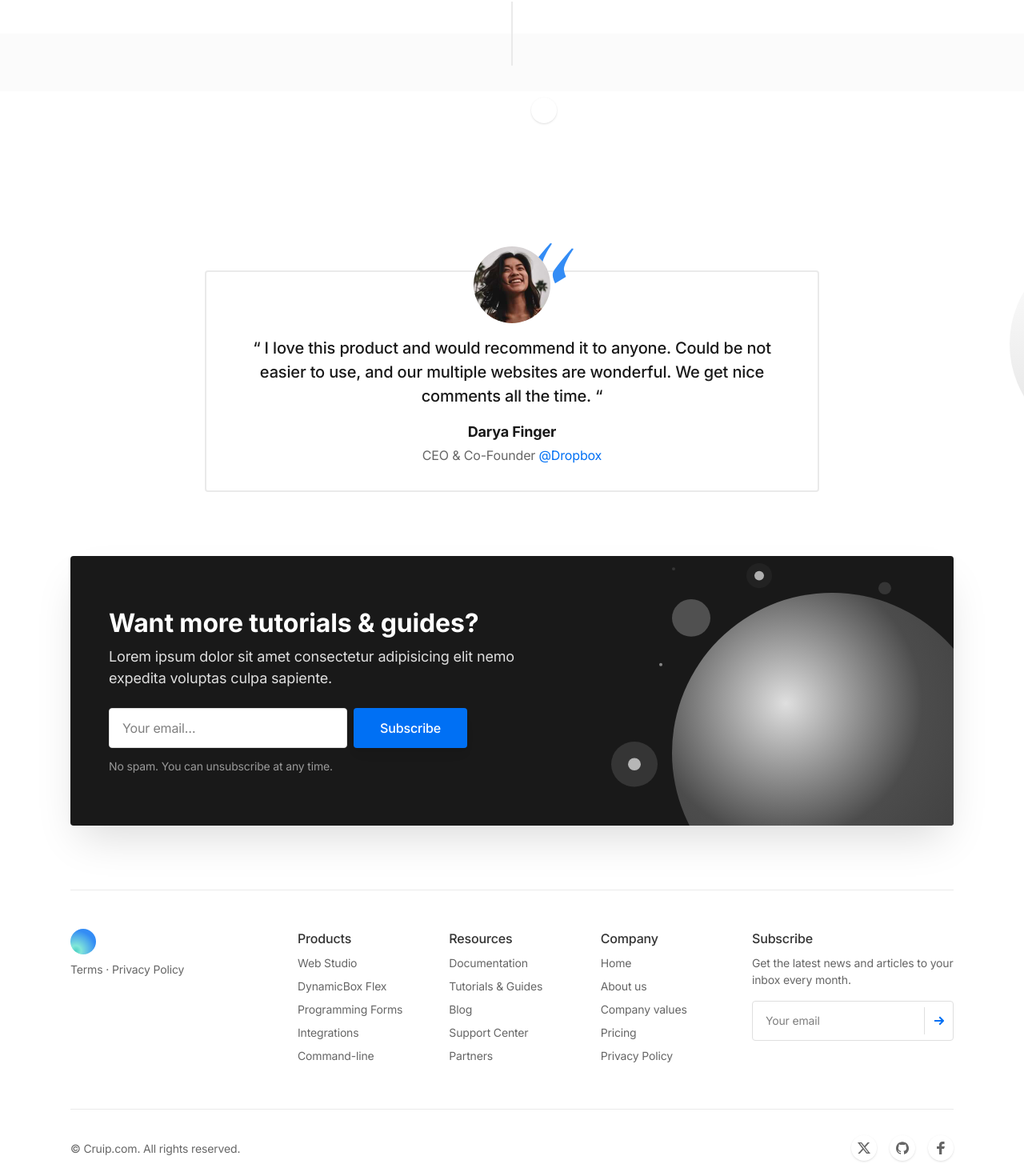
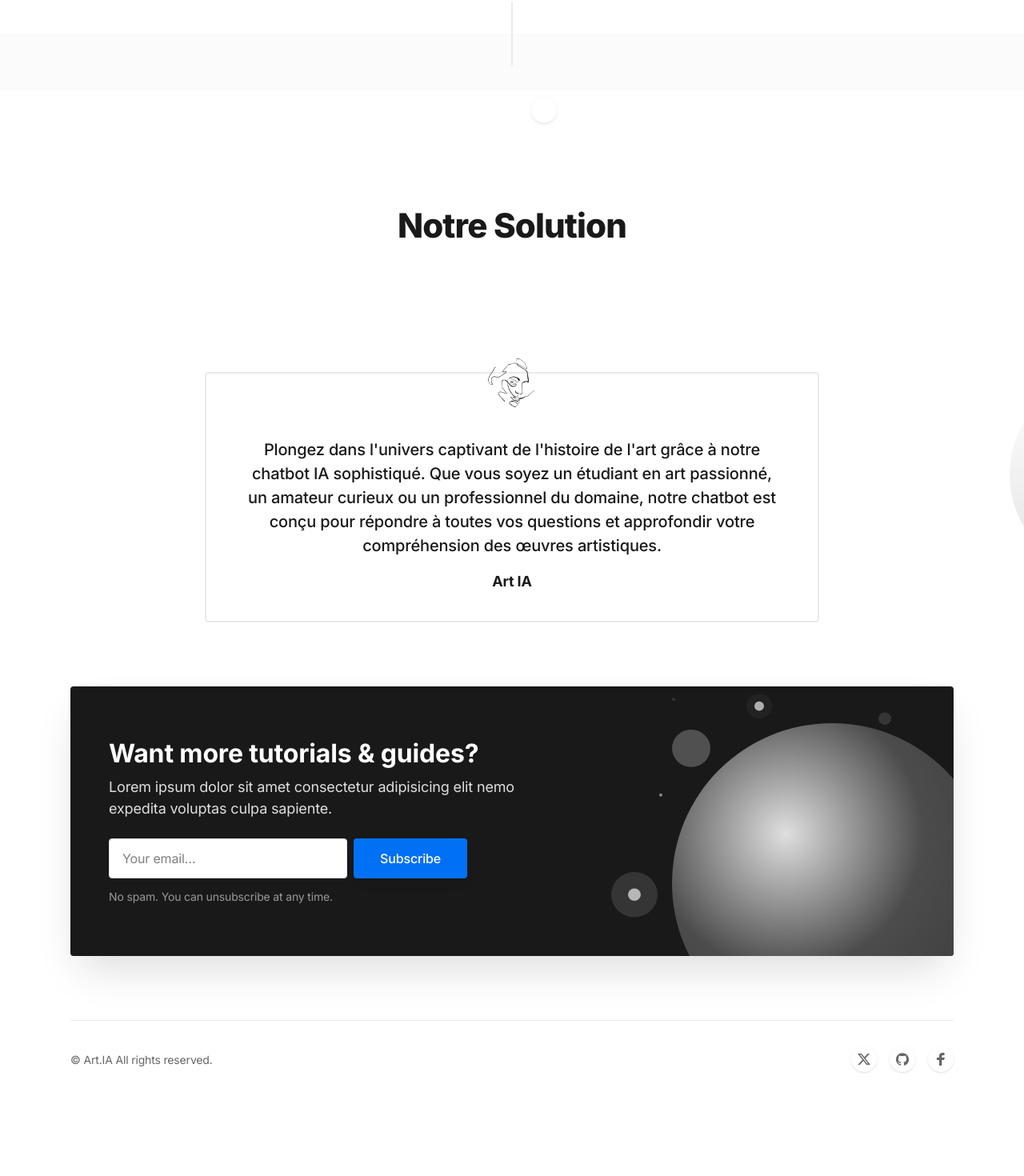
Before and after one commit to robinivan/IA_chat_bot_web, a Next.js app: page / in a window 1280 px wide. Shown: the part 1149-2619 px from the top of the page at 80% size. After the commit the page ends 2521 px from the top, so only its background shows below. Built offline with nearby package versions, Linux system fonts and the light colour scheme.

Commit message:
LandingPageFinal

```diff
--- a/components/testimonials.tsx
+++ b/components/testimonials.tsx
@@ -1,6 +1,6 @@
 import Image from "next/image";
 import TestimonialImage from "@/public/images/testimonial.jpg";
-
+import LogoImage from "@/public/images/logo.png";
 export default function Testimonials() {
   return (
     <section className="relative">
@@ -42,43 +42,40 @@ export default function Testimonials() {
       <div className="max-w-6xl mx-auto px-4 sm:px-6">
         <div className="py-12 md:py-20">
           {/* Section header */}
-
+          <div className="text-center pb-12 md:pb-16">
+            <h1
+              className="text-3xl md:text-4xl font-extrabold leading-tighter tracking-tighter mb-4"
+              data-aos="zoom-y-out"
+            >
+              Notre Solution <br></br>{" "}
+            </h1>
+          </div>
           {/* Testimonials */}
           <div className="max-w-3xl mx-auto mt-20" data-aos="zoom-y-out">
             <div className="relative flex items-start border-2 border-gray-200 rounded bg-white">
               {/* Testimonial */}
+
               <div className="text-center px-12 py-8 pt-20 mx-4 md:mx-0">
                 <div className="absolute top-0 -mt-8 left-1/2 transform -translate-x-1/2">
-                  <svg
-                    className="absolute top-0 right-0 -mt-3 -mr-8 w-16 h-16 fill-current text-blue-500"
-                    viewBox="0 0 64 64"
-                    aria-hidden="true"
-                    xmlns="http://www.w3.org/2000/svg"
-                  >
-                    <path d="M37.89 58.338c-2.648-5.63-3.572-10.045-2.774-13.249.8-3.203 8.711-13.383 23.737-30.538l2.135.532c-6.552 10.033-10.532 17.87-11.939 23.515-.583 2.34.22 6.158 2.41 11.457l-13.57 8.283zm-26.963-6.56c-2.648-5.63-3.572-10.046-2.773-13.25.799-3.203 8.71-13.382 23.736-30.538l2.136.533c-6.552 10.032-10.532 17.87-11.94 23.515-.583 2.339.22 6.158 2.41 11.456l-13.57 8.283z" />
-                  </svg>
                   <Image
                     className="relative rounded-full"
-                    src={TestimonialImage}
-                    width={96}
-                    height={96}
+                    src={LogoImage}
+                    width={150}
+                    height={150}
                     alt="Testimonial 01"
                   />
                 </div>
                 <blockquote className="text-xl font-medium mb-4">
-                  “ I love this product and would recommend it to anyone. Could
-                  be not easier to use, and our multiple websites are wonderful.
-                  We get nice comments all the time. “
+                  Plongez dans l'univers captivant de l'histoire de l'art grâce
+                  à notre chatbot IA sophistiqué. Que vous soyez un étudiant en
+                  art passionné, un amateur curieux ou un professionnel du
+                  domaine, notre chatbot est conçu pour répondre à toutes vos
+                  questions et approfondir votre compréhension des œuvres
+                  artistiques.
                 </blockquote>
                 <cite className="block font-bold text-lg not-italic mb-1">
-                  Darya Finger
+                  Art IA
                 </cite>
-                <div className="text-gray-600">
-                  <span>CEO & Co-Founder</span>{" "}
-                  <a className="text-blue-600 hover:underline" href="#0">
-                    @Dropbox
-                  </a>
-                </div>
               </div>
             </div>
           </div>
--- a/components/ui/footer.tsx
+++ b/components/ui/footer.tsx
@@ -1,137 +1,54 @@
-import Logo from './logo'
+import Logo from "./logo";
 
 export default function Footer() {
   return (
     <footer>
       <div className="max-w-6xl mx-auto px-4 sm:px-6">
-
-        {/* Top area: Blocks */}
-        <div className="grid sm:grid-cols-12 gap-8 py-8 md:py-12 border-t border-gray-200">
-
-          {/* 1st block */}
-          <div className="sm:col-span-12 lg:col-span-3">
-            <div className="mb-2">
-              <Logo />
-            </div>
-            <div className="text-sm text-gray-600">
-              <a href="#0" className="text-gray-600 hover:text-gray-900 hover:underline transition duration-150 ease-in-out">Terms</a> · <a href="#0" className="text-gray-600 hover:text-gray-900 hover:underline transition duration-150 ease-in-out">Privacy Policy</a>
-            </div>
-          </div>
-
-          {/* 2nd block */}
-          <div className="sm:col-span-6 md:col-span-3 lg:col-span-2">
-            <h6 className="text-gray-800 font-medium mb-2">Products</h6>
-            <ul className="text-sm">
-              <li className="mb-2">
-                <a href="#0" className="text-gray-600 hover:text-gray-900 transition duration-150 ease-in-out">Web Studio</a>
-              </li>
-              <li className="mb-2">
-                <a href="#0" className="text-gray-600 hover:text-gray-900 transition duration-150 ease-in-out">DynamicBox Flex</a>
-              </li>
-              <li className="mb-2">
-                <a href="#0" className="text-gray-600 hover:text-gray-900 transition duration-150 ease-in-out">Programming Forms</a>
-              </li>
-              <li className="mb-2">
-                <a href="#0" className="text-gray-600 hover:text-gray-900 transition duration-150 ease-in-out">Integrations</a>
-              </li>
-              <li className="mb-2">
-                <a href="#0" className="text-gray-600 hover:text-gray-900 transition duration-150 ease-in-out">Command-line</a>
-              </li>
-            </ul>
-          </div>
-
-          {/* 3rd block */}
-          <div className="sm:col-span-6 md:col-span-3 lg:col-span-2">
-            <h6 className="text-gray-800 font-medium mb-2">Resources</h6>
-            <ul className="text-sm">
-              <li className="mb-2">
-                <a href="#0" className="text-gray-600 hover:text-gray-900 transition duration-150 ease-in-out">Documentation</a>
-              </li>
-              <li className="mb-2">
-                <a href="#0" className="text-gray-600 hover:text-gray-900 transition duration-150 ease-in-out">Tutorials & Guides</a>
-              </li>
-              <li className="mb-2">
-                <a href="#0" className="text-gray-600 hover:text-gray-900 transition duration-150 ease-in-out">Blog</a>
-              </li>
-              <li className="mb-2">
-                <a href="#0" className="text-gray-600 hover:text-gray-900 transition duration-150 ease-in-out">Support Center</a>
-              </li>
-              <li className="mb-2">
-                <a href="#0" className="text-gray-600 hover:text-gray-900 transition duration-150 ease-in-out">Partners</a>
-              </li>
-            </ul>
-          </div>
-
-          {/* 4th block */}
-          <div className="sm:col-span-6 md:col-span-3 lg:col-span-2">
-            <h6 className="text-gray-800 font-medium mb-2">Company</h6>
-            <ul className="text-sm">
-              <li className="mb-2">
-                <a href="#0" className="text-gray-600 hover:text-gray-900 transition duration-150 ease-in-out">Home</a>
-              </li>
-              <li className="mb-2">
-                <a href="#0" className="text-gray-600 hover:text-gray-900 transition duration-150 ease-in-out">About us</a>
-              </li>
-              <li className="mb-2">
-                <a href="#0" className="text-gray-600 hover:text-gray-900 transition duration-150 ease-in-out">Company values</a>
-              </li>
-              <li className="mb-2">
-                <a href="#0" className="text-gray-600 hover:text-gray-900 transition duration-150 ease-in-out">Pricing</a>
-              </li>
-              <li className="mb-2">
-                <a href="#0" className="text-gray-600 hover:text-gray-900 transition duration-150 ease-in-out">Privacy Policy</a>
-              </li>
-            </ul>
-          </div>
-
-          {/* 5th block */}
-          <div className="sm:col-span-6 md:col-span-3 lg:col-span-3">
-            <h6 className="text-gray-800 font-medium mb-2">Subscribe</h6>
-            <p className="text-sm text-gray-600 mb-4">Get the latest news and articles to your inbox every month.</p>
-            <form>
-              <div className="flex flex-wrap mb-4">
-                <div className="w-full">
-                  <label className="block text-sm sr-only" htmlFor="newsletter">Email</label>
-                  <div className="relative flex items-center max-w-xs">
-                    <input id="newsletter" type="email" className="form-input w-full text-gray-800 px-3 py-2 pr-12 text-sm" placeholder="Your email" required />
-                    <button type="submit" className="absolute inset-0 left-auto" aria-label="Subscribe">
-                      <span className="absolute inset-0 right-auto w-px -ml-px my-2 bg-gray-300" aria-hidden="true"></span>
-                      <svg className="w-3 h-3 fill-current text-blue-600 mx-3 shrink-0" viewBox="0 0 12 12" xmlns="http://www.w3.org/2000/svg">
-                        <path d="M11.707 5.293L7 .586 5.586 2l3 3H0v2h8.586l-3 3L7 11.414l4.707-4.707a1 1 0 000-1.414z" fillRule="nonzero" />
-                      </svg>
-                    </button>
-                  </div>
-                  {/* Success message */}
-                  {/* <p className="mt-2 text-green-600 text-sm">Thanks for subscribing!</p> */}
-                </div>
-              </div>
-            </form>
-          </div>
-
-        </div>
-
         {/* Bottom area */}
         <div className="md:flex md:items-center md:justify-between py-4 md:py-8 border-t border-gray-200">
-
           {/* Social as */}
           <ul className="flex mb-4 md:order-1 md:ml-4 md:mb-0">
             <li>
-              <a href="#0" className="flex justify-center items-center text-gray-600 hover:text-gray-900 bg-white hover:bg-white-100 rounded-full shadow transition duration-150 ease-in-out" aria-label="Twitter">
-                <svg className="w-8 h-8 fill-current" viewBox="0 0 32 32" xmlns="http://www.w3.org/2000/svg">
+              <a
+                href="#0"
+                className="flex justify-center items-center text-gray-600 hover:text-gray-900 bg-white hover:bg-white-100 rounded-full shadow transition duration-150 ease-in-out"
+                aria-label="Twitter"
+              >
+                <svg
+                  className="w-8 h-8 fill-current"
+                  viewBox="0 0 32 32"
+                  xmlns="http://www.w3.org/2000/svg"
+                >
                   <path d="m13.063 9 3.495 4.475L20.601 9h2.454l-5.359 5.931L24 23h-4.938l-3.866-4.893L10.771 23H8.316l5.735-6.342L8 9h5.063Zm-.74 1.347h-1.457l8.875 11.232h1.36l-8.778-11.232Z" />
                 </svg>
               </a>
             </li>
             <li className="ml-4">
-              <a href="#0" className="flex justify-center items-center text-gray-600 hover:text-gray-900 bg-white hover:bg-white-100 rounded-full shadow transition duration-150 ease-in-out" aria-label="Github">
-                <svg className="w-8 h-8 fill-current" viewBox="0 0 32 32" xmlns="http://www.w3.org/2000/svg">
+              <a
+                href="#0"
+                className="flex justify-center items-center text-gray-600 hover:text-gray-900 bg-white hover:bg-white-100 rounded-full shadow transition duration-150 ease-in-out"
+                aria-label="Github"
+              >
+                <svg
+                  className="w-8 h-8 fill-current"
+                  viewBox="0 0 32 32"
+                  xmlns="http://www.w3.org/2000/svg"
+                >
                   <path d="M16 8.2c-4.4 0-8 3.6-8 8 0 3.5 2.3 6.5 5.5 7.6.4.1.5-.2.5-.4V22c-2.2.5-2.7-1-2.7-1-.4-.9-.9-1.2-.9-1.2-.7-.5.1-.5.1-.5.8.1 1.2.8 1.2.8.7 1.3 1.9.9 2.3.7.1-.5.3-.9.5-1.1-1.8-.2-3.6-.9-3.6-4 0-.9.3-1.6.8-2.1-.1-.2-.4-1 .1-2.1 0 0 .7-.2 2.2.8.6-.2 1.3-.3 2-.3s1.4.1 2 .3c1.5-1 2.2-.8 2.2-.8.4 1.1.2 1.9.1 2.1.5.6.8 1.3.8 2.1 0 3.1-1.9 3.7-3.7 3.9.3.4.6.9.6 1.6v2.2c0 .2.1.5.6.4 3.2-1.1 5.5-4.1 5.5-7.6-.1-4.4-3.7-8-8.1-8z" />
                 </svg>
               </a>
             </li>
             <li className="ml-4">
-              <a href="#0" className="flex justify-center items-center text-gray-600 hover:text-gray-900 bg-white hover:bg-white-100 rounded-full shadow transition duration-150 ease-in-out" aria-label="Facebook">
-                <svg className="w-8 h-8 fill-current" viewBox="0 0 32 32" xmlns="http://www.w3.org/2000/svg">
+              <a
+                href="#0"
+                className="flex justify-center items-center text-gray-600 hover:text-gray-900 bg-white hover:bg-white-100 rounded-full shadow transition duration-150 ease-in-out"
+                aria-label="Facebook"
+              >
+                <svg
+                  className="w-8 h-8 fill-current"
+                  viewBox="0 0 32 32"
+                  xmlns="http://www.w3.org/2000/svg"
+                >
                   <path d="M14.023 24L14 17h-3v-3h3v-2c0-2.7 1.672-4 4.08-4 1.153 0 2.144.086 2.433.124v2.821h-1.67c-1.31 0-1.563.623-1.563 1.536V14H21l-1 3h-2.72v7h-3.257z" />
                 </svg>
               </a>
@@ -139,11 +56,11 @@ export default function Footer() {
           </ul>
 
           {/* Copyrights note */}
-          <div className="text-sm text-gray-600 mr-4">&copy; Cruip.com. All rights reserved.</div>
-
+          <div className="text-sm text-gray-600 mr-4">
+            &copy; Art.IA All rights reserved.
+          </div>
         </div>
-
       </div>
     </footer>
-  )
+  );
 }
--- a/components/ui/mobile-menu.tsx
+++ b/components/ui/mobile-menu.tsx
@@ -65,11 +65,8 @@ export default function MobileMenu() {
         >
           <ul className="px-5 py-2">
             <li>
-              <Link href="/signin" className="flex font-medium w-full text-gray-600 hover:text-gray-900 py-2 justify-center" onClick={() => setMobileNavOpen(false)}>Sign in</Link>
-            </li>
-            <li>
               <Link href="/signup" className="btn-sm text-gray-200 bg-gray-900 hover:bg-gray-800 w-full my-2" onClick={() => setMobileNavOpen(false)}>
-                <span>Sign up</span>
+                <span>Testez-le</span>
                 <svg className="w-3 h-3 fill-current text-gray-400 shrink-0 ml-2 -mr-1" viewBox="0 0 12 12" xmlns="http://www.w3.org/2000/svg">
                   <path d="M11.707 5.293L7 .586 5.586 2l3 3H0v2h8.586l-3 3L7 11.414l4.707-4.707a1 1 0 000-1.414z" fill="#999" fillRule="nonzero" />
                 </svg>
```
Also changed, not shown: components/hero.tsx (+50 -19 lines).
